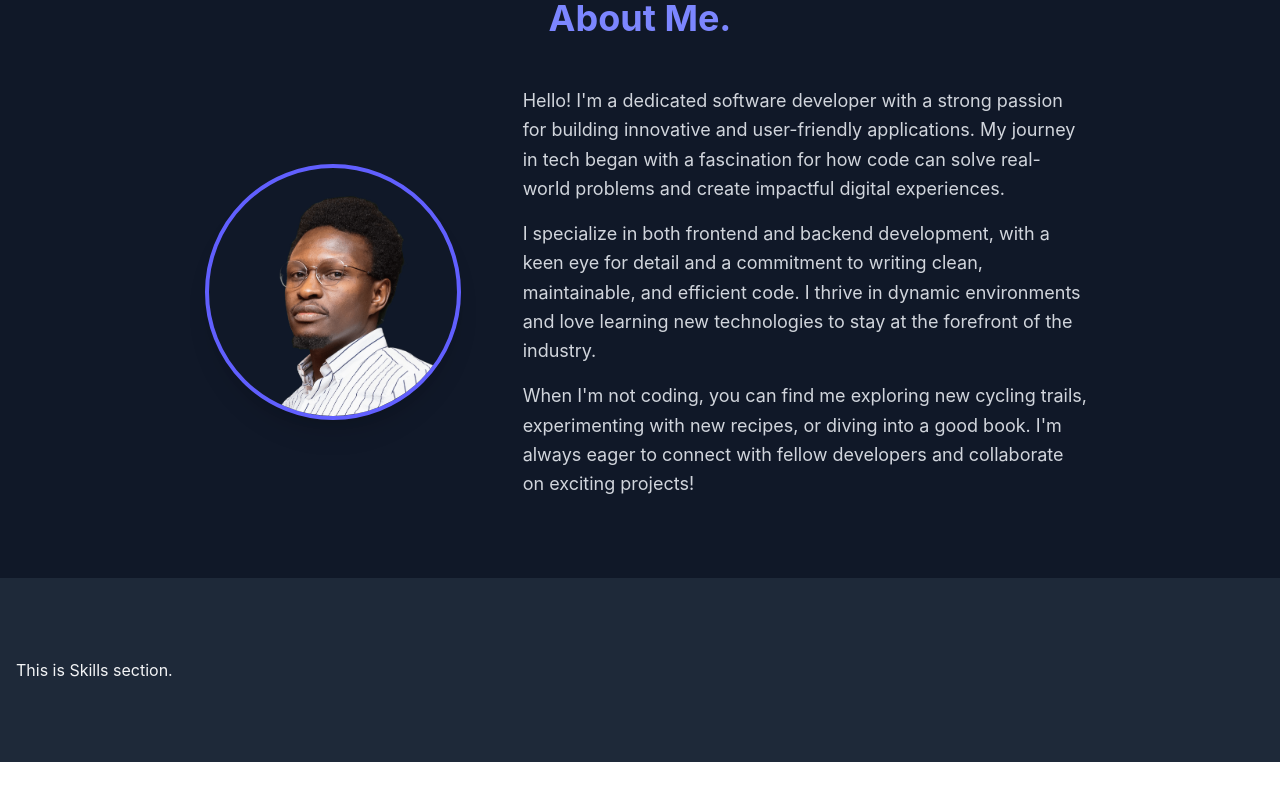
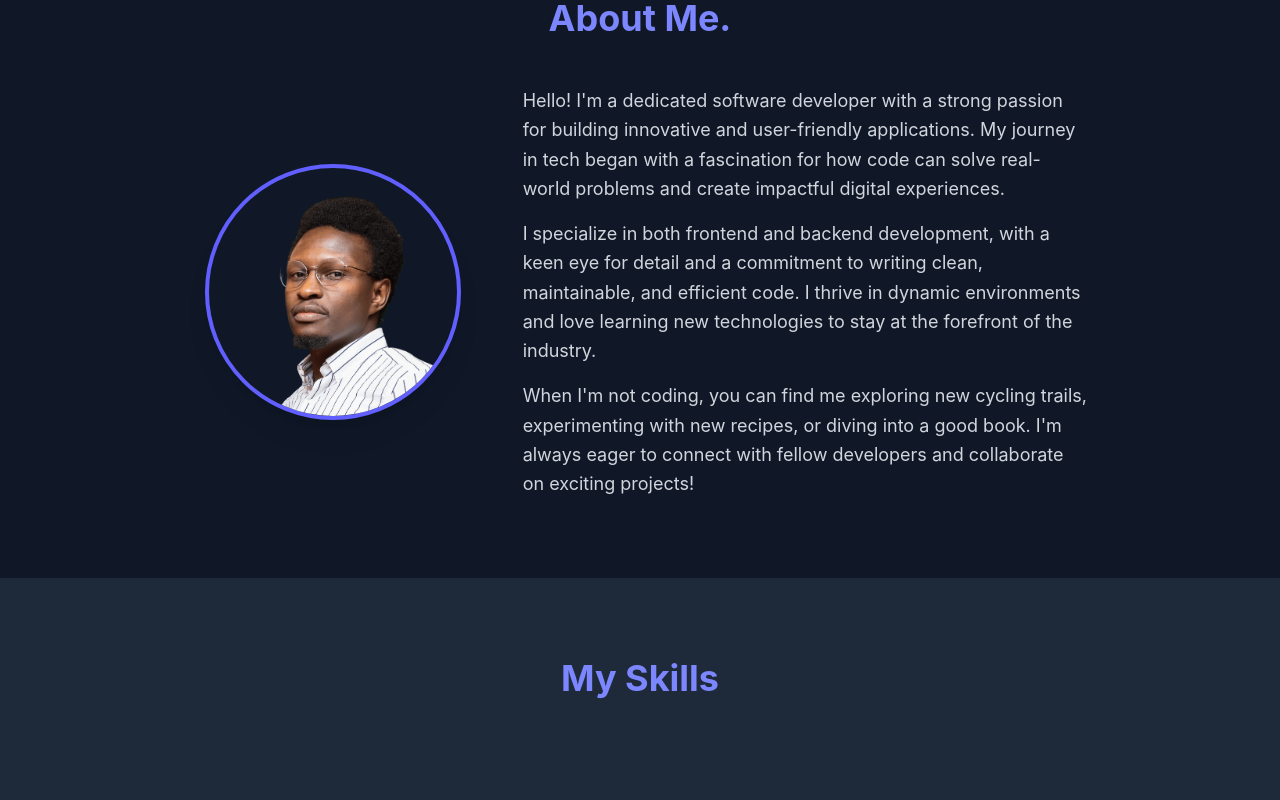
Before and after one commit to Chell0/machels-port, a React (Vite) app: page / in a window 1280 px wide. Shown: the part 882-1682 px from the top of the page. Before the commit the page ends 1644 px from the top, so only its background shows below. Built offline with nearby package versions, Linux system fonts and the light colour scheme.

Commit message:
Chore: Update Skills component with improved styling and heading

```diff
--- a/src/components/Skills.tsx
+++ b/src/components/Skills.tsx
@@ -1,8 +1,10 @@
 const Skills = () => {
   return (
     <>
-      <div>
-        <h2>This is Skills section.</h2>
+      <div className="container mx-auto max-w-5xl">
+        <h2 className="text-4xl font-bold text-center text-indigo-400 mb-12">
+          My Skills
+        </h2>
       </div>
     </>
   );
```
